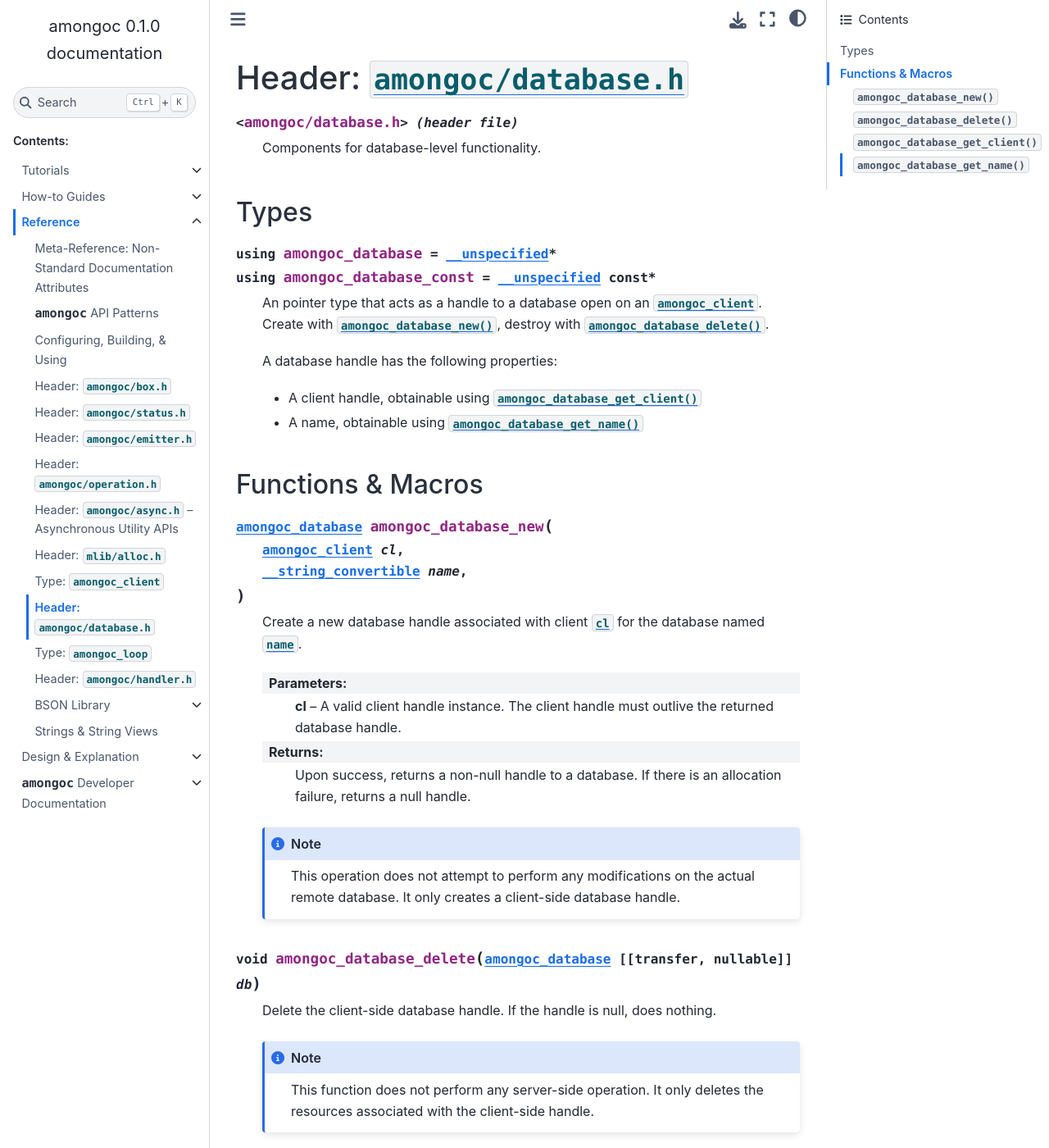
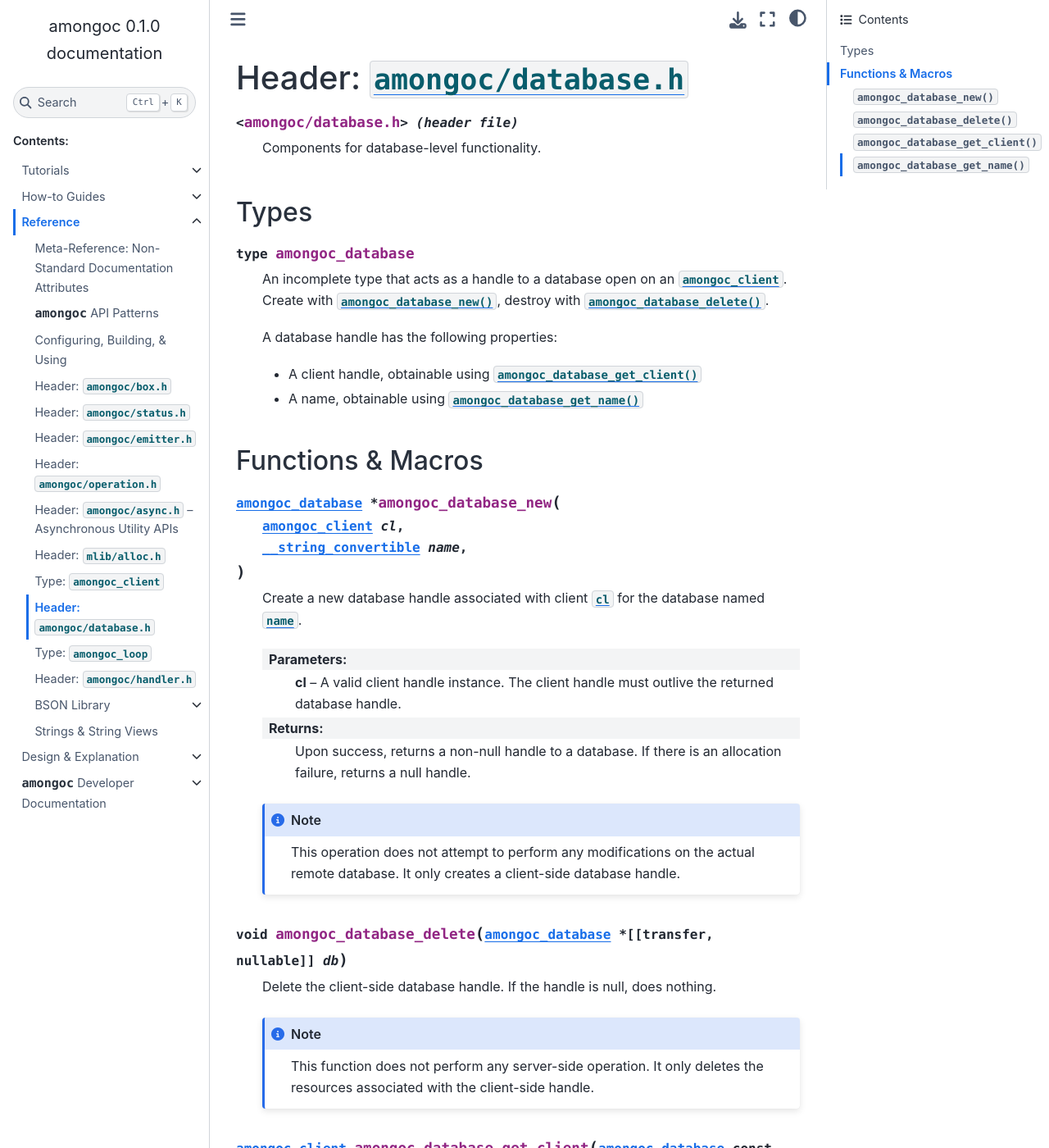
Before and after one commit to mongodb-labs/mongo-c-driver-async, a Sphinx documentation site: the page built from docs/ref/database.rst, in a window 1280 px wide and 1400 px high. Shown: the whole window at 82% size. Built offline with Sphinx 7.4.7 and the Sphinx Book theme 1.1.4, drawn with Linux system fonts in a browser that asks for light colours; some of the changed text lies outside the part shown.

Commit message:
Change definition of the amongoc_database type

```diff
--- a/docs/ref/database.rst
+++ b/docs/ref/database.rst
@@ -10,11 +10,9 @@ Header: :header-file:`amongoc/database.h`
 Types
 #####
 
-.. type::
-  amongoc_database = __unspecified*
-  amongoc_database_const = __unspecified const*
+.. type:: amongoc_database
 
-  An pointer type that acts as a handle to a database open on an
+  An incomplete type that acts as a handle to a database open on an
   `amongoc_client`. Create with `amongoc_database_new`, destroy with
   `amongoc_database_delete`.
 
@@ -27,7 +25,7 @@ Types
 Functions & Macros
 ##################
 
-.. function:: amongoc_database amongoc_database_new(amongoc_client cl, __string_convertible name)
+.. function:: amongoc_database* amongoc_database_new(amongoc_client cl, __string_convertible name)
 
   Create a new database handle associated with client `cl` for the database
   named `name`.
@@ -45,7 +43,7 @@ Functions & Macros
     remote database. It only creates a client-side database handle.
 
 
-.. function:: void amongoc_database_delete(amongoc_database [[transfer, nullable]] db)
+.. function:: void amongoc_database_delete(amongoc_database* [[transfer, nullable]] db)
 
   Delete the client-side database handle. If the handle is null, does nothing.
 
@@ -56,8 +54,8 @@ Functions & Macros
 
 
 .. function::
-  amongoc_client amongoc_database_get_client(amongoc_database_const db)
-  const char* amongoc_database_get_name(amongoc_database_const db)
+  amongoc_client amongoc_database_get_client(amongoc_database const* db)
+  const char* amongoc_database_get_name(amongoc_database const* db)
 
   Obtain the `amongoc_client` client handle or database name string associated
   with the database handle.
```
Also changed, not shown: 3 other files.
